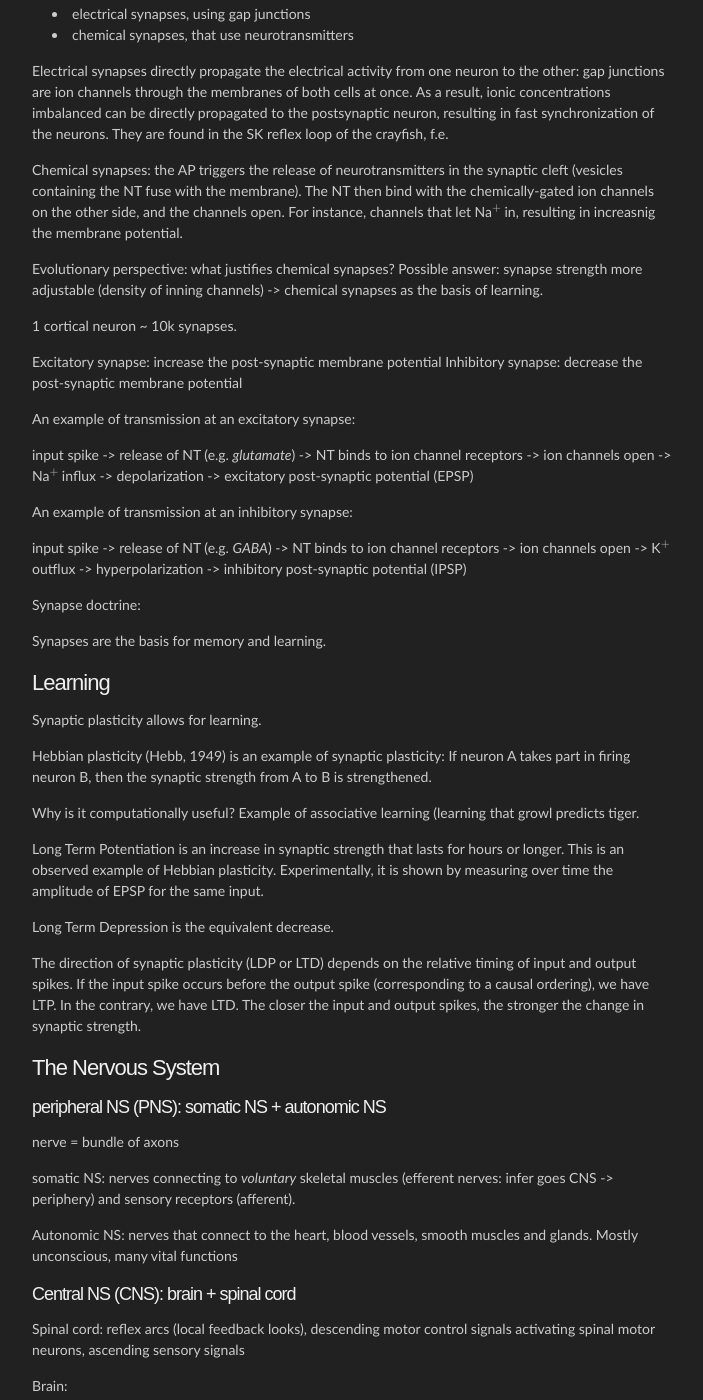
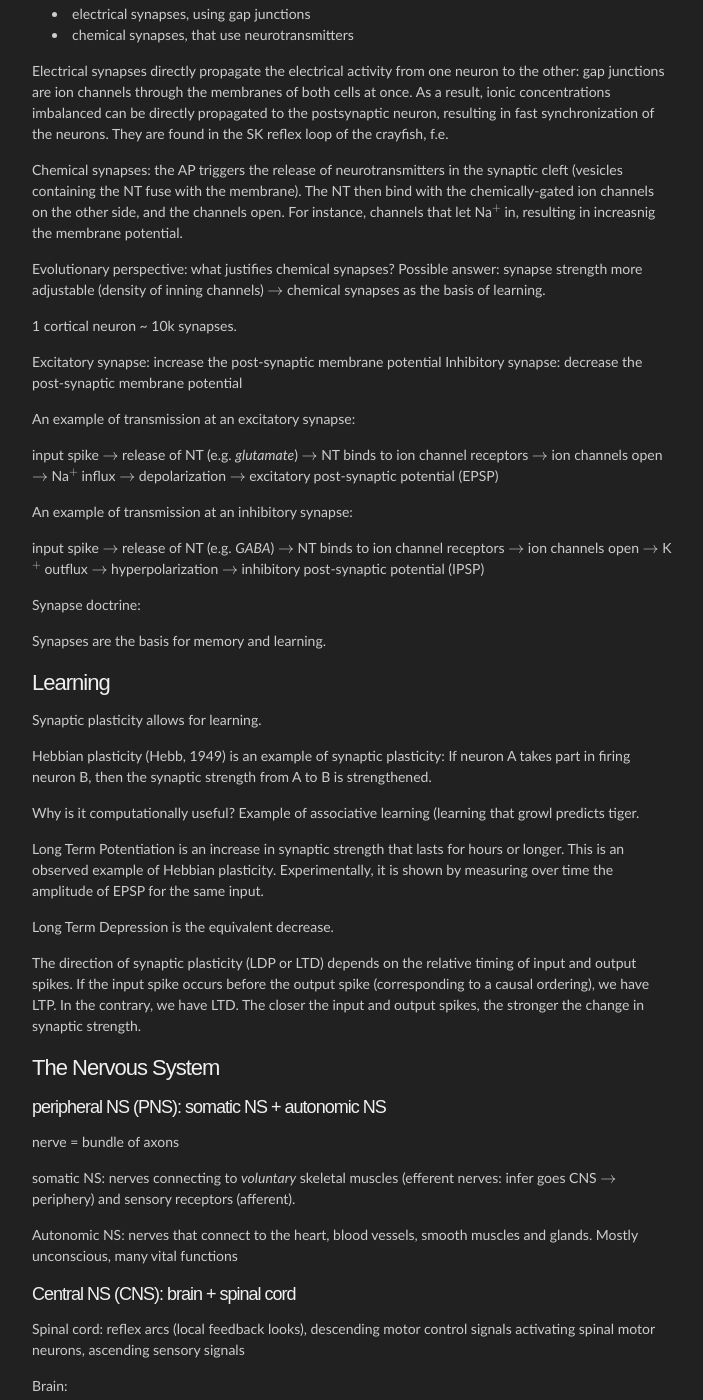
Before and after one commit to agravier/agravier.github.io, a Jekyll site: the page built from etc/notes/cn-coursera/notes01.md, in a window 1280 px wide and 1400 px high, scrolled down 3324 px. Shown: the whole window, without its empty margins (288-991 px from the left). Built offline with Jekyll 4.4.1, drawn with Linux system fonts in a browser that asks for light colours; Markdown is read by kramdown in place of the engine named in the settings; formulas are drawn with MathJax 3; some of the changed text lies outside the part shown.

Commit message:
Correct typos and improve formatting of Coursera notes.

```diff
--- a/etc/notes/cn-coursera/notes01.md
+++ b/etc/notes/cn-coursera/notes01.md
@@ -35,7 +35,7 @@ Retina: tissue of receptors at the back of the eye. Retinal ganglion cells conve
 
 Experiments to understand the RF of cells in the retina:
 
-Flash circular spots of light on different locations on the retina. Each cell responds to a spot of light in one particular location. Spot of light in the surrounding area inhibits response -> concept of center-surround RF in the retina (on-center, off-surround or off-center, on-surrond)
+Flash circular spots of light on different locations on the retina. Each cell responds to a spot of light in one particular location. Spot of light in the surrounding area inhibits response \\(\rightarrow\\) concept of center-surround RF in the retina (on-center, off-surround or off-center, on-surrond)
 
 Q: The On-Center / Off-Surround receptive field can be thought of as a filter. This filter results in more activation due to certain stimuli, and a depression in activation due to other stimuli. What is this particular filter doing?
 
@@ -49,7 +49,7 @@ Answers the question: _how_ are oriented receptive fields built from center-surr
 
 We need to look at the neuroanatomy of the visual system.
 
-Retina -> optic nerve -> LGN -> V1
+Retina \\(\rightarrow\\) optic nerve \\(\rightarrow\\) LGN \\(\rightarrow\\) V1
 
 In LGN, RFs are circular center surround, but in V1, they are elongated. How is the transformation done? The anatomy gives us an important clue: several LGN cells converge to each V1 cell. Model proposed by Hubel & Wiesel: several LGN cells whose combined RFs form an elongated RFs forward their output to one V1 cell. This model is controversial as it does not take into account recurrent (intra-layer) V1 connections.
 
@@ -103,7 +103,7 @@ Resting membrane potential of -70mV thanks to difference in relative ionic conce
 - active ionic pumps on the cell membrane expel Na\\(^ +\\) and let K\\(^ +\\) in.
 - diffusion forces around open passive channels let ions flow.
 
-Excitatory (depolarizing) post-synaptic electrical potential -> local summation of those EPSP -> AP threshold of ~-65mV -> output spike
+Excitatory (depolarizing) post-synaptic electrical potential \\(\rightarrow\\) local summation of those EPSP \\(\rightarrow\\) AP threshold of ~-65mV \\(\rightarrow\\) output spike
 
 The local depolarization and repolarization of the membrane happens thanks to ion-selective membrane channels (proteins), that can be:
 
@@ -128,7 +128,7 @@ Electrical synapses directly propagate the electrical activity from one neuron t
 
 Chemical synapses: the AP triggers the release of neurotransmitters in the synaptic cleft (vesicles containing the NT fuse with the membrane). The NT then bind with the chemically-gated ion channels on the other side, and the channels open. For instance, channels that let Na\\(^ +\\) in, resulting in increasnig the membrane potential.
 
-Evolutionary perspective: what justifies chemical synapses? Possible answer: synapse strength more adjustable (density of inning channels) -> chemical synapses as the basis of learning.
+Evolutionary perspective: what justifies chemical synapses? Possible answer: synapse strength more adjustable (density of inning channels) \\(\rightarrow\\) chemical synapses as the basis of learning.
 
 1 cortical neuron ~ 10k synapses.
 
@@ -137,11 +137,11 @@ Inhibitory synapse: decrease the post-synaptic membrane potential
 
 An example of transmission at an excitatory synapse:
 
-input spike -> release of NT (e.g. *glutamate*) -> NT binds to ion channel receptors -> ion channels open -> Na\\(^ +\\) influx -> depolarization -> excitatory post-synaptic potential (EPSP)
+input spike \\(\rightarrow\\) release of NT (e.g. *glutamate*) \\(\rightarrow\\) NT binds to ion channel receptors \\(\rightarrow\\) ion channels open \\(\rightarrow\\) Na\\(^ +\\) influx \\(\rightarrow\\) depolarization \\(\rightarrow\\) excitatory post-synaptic potential (EPSP)
 
 An example of transmission at an inhibitory synapse:
 
-input spike -> release of NT (e.g. *GABA*) -> NT binds to ion channel receptors -> ion channels open -> K\\(^ +\\) outflux -> hyperpolarization -> inhibitory post-synaptic potential (IPSP)
+input spike \\(\rightarrow\\) release of NT (e.g. *GABA*) \\(\rightarrow\\) NT binds to ion channel receptors \\(\rightarrow\\) ion channels open \\(\rightarrow\\) K\\(^ +\\) outflux \\(\rightarrow\\) hyperpolarization \\(\rightarrow\\) inhibitory post-synaptic potential (IPSP)
 
 Synapse doctrine:
 
@@ -167,7 +167,7 @@ The direction of synaptic plasticity (LDP or LTD) depends on the relative timing
 
 nerve = bundle of axons
 
-somatic NS: nerves connecting to _voluntary_ skeletal muscles (efferent nerves: infer goes CNS -> periphery) and sensory receptors (afferent).
+somatic NS: nerves connecting to _voluntary_ skeletal muscles (efferent nerves: infer goes CNS \\(\rightarrow\\) periphery) and sensory receptors (afferent).
 
 Autonomic NS: nerves that connect to the heart, blood vessels, smooth muscles and glands. Mostly unconscious, many vital functions
 
@@ -199,7 +199,7 @@ Computing comparison:
 
 - transistors in microprocessors are much more sparsely connected than brain neurons
 - brain: 100 microseconds temporal resolution at best; digital circuits: 100picoseconds for a 10GHz computer
-- computing paradigm: brain: massive parallelism, adaptive connectivity; digital computers: mostly sequential, fixed connectivity. -> capabilities: brains can solve ill-posed problems, digital computers are good at numerical computation and symbol processing.
+- computing paradigm: brain: massive parallelism, adaptive connectivity; digital computers: mostly sequential, fixed connectivity. \\(\rightarrow\\) capabilities: brains can solve ill-posed problems, digital computers are good at numerical computation and symbol processing.
 
 ### Conclusions
 
@@ -230,11 +230,11 @@ Notes from [opencourseonline](http://opencourseonline.com/334/coursera-open-cour
 `[1 2; 3 4; 5 6]` : matrix row by row
 `[1 2 3]` : row vector
 
-`v = 1:0.1:2 -> [1 1.1 1.2 … 2]`
-`1:4 [1 2 3 4]`
+`v = 1:0.1:2` \\(\rightarrow\\) `[1 1.1 1.2 … 2]`
+`1:4` \\(\rightarrow\\)  `[1 2 3 4]`
 
 `zeros(1,3)`
-`2 * ones(2,3) -> [2 2 2; 2 2 2]`
+`2 * ones(2,3)` \\(\rightarrow\\) `[2 2 2; 2 2 2]`
 `rand(4,4)` : uniform
 `randn` : unit gaussian
 
```
Also changed, not shown: etc/notes/cn-coursera/notes02.md (+17 -17 lines), etc/notes/cn-coursera/notes03.md (+4 -4 lines), etc/notes/cn-coursera/notes05.md (+1 -1 lines).
